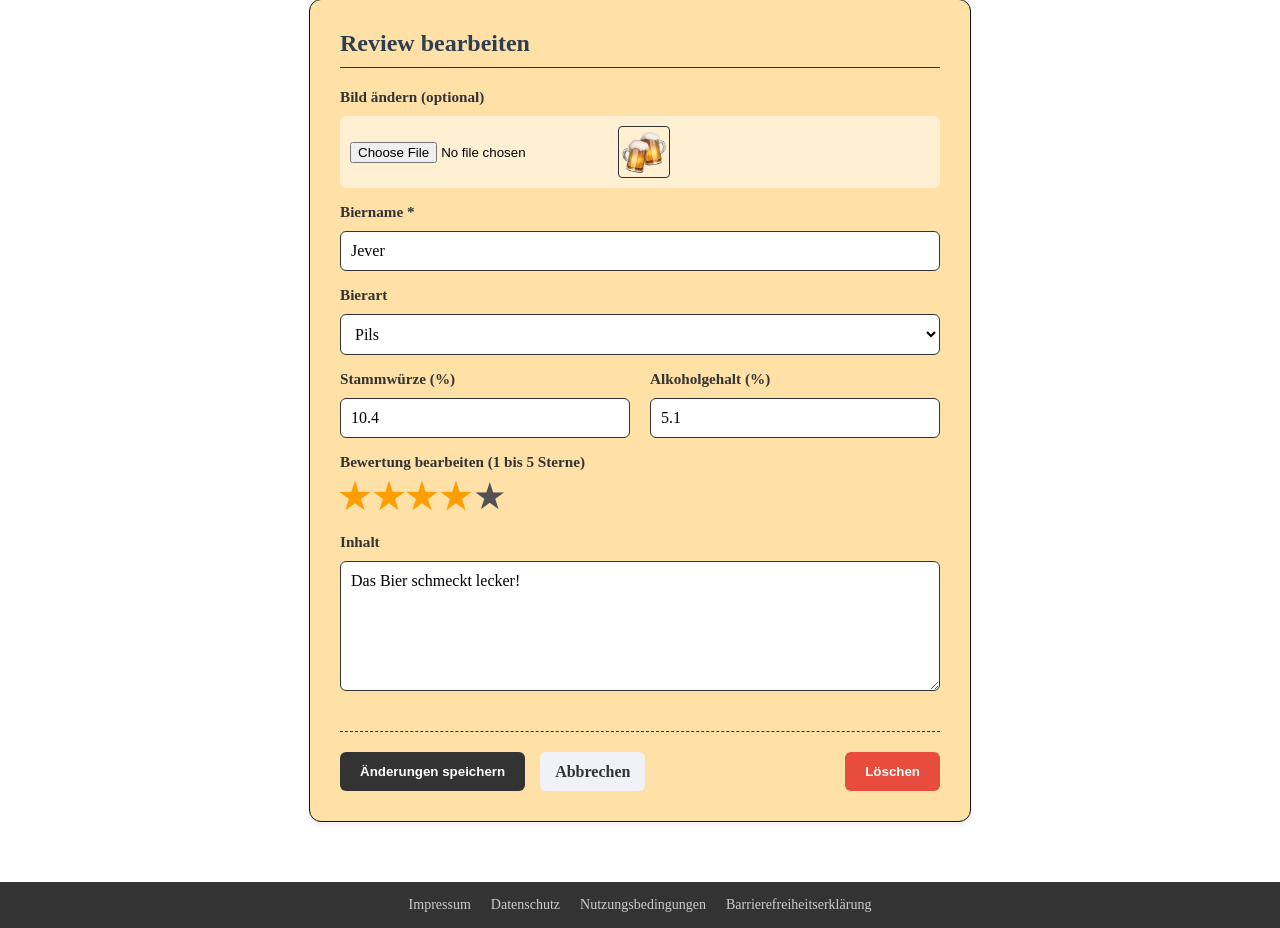
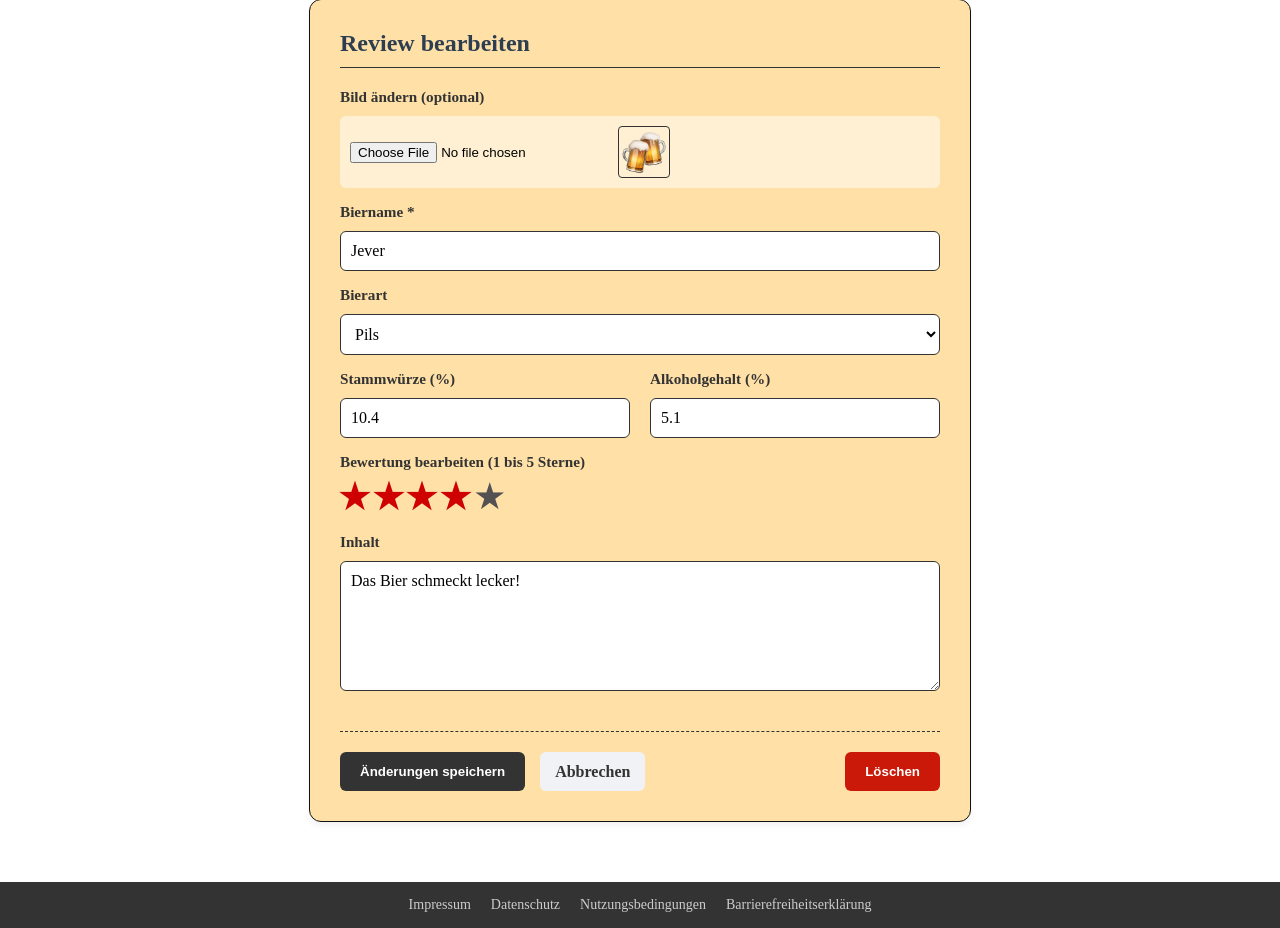
Before and after one commit to Justus-Koch/Webprogrammierung_BierWebsite, a PHP site: page /edit-review.html in a window 1280 px wide. Shown: the part 61-989 px from the top of the page. Run offline with PHP 8.4, Linux system fonts and the light colour scheme.

Commit message:
barrierefreiheit

```diff
--- a/css/components.css
+++ b/css/components.css
@@ -473,7 +473,6 @@ fieldset legend {
 }
 
 .btn-submit, .btn-delete {
-  background-color: #333;
   color: white;
   border: none;
   padding: 12px 20px;
@@ -485,8 +484,12 @@ fieldset legend {
   text-align: center;
 }
 
+.btn-submit {
+  background-color: #333;
+}
+
 .btn-delete {
-  background-color: #e74c3c;
+  background-color: #ca1908;
   margin-top: 10px;
 }
 
@@ -521,7 +524,7 @@ fieldset legend {
 .star-rating-accessible label:has(~ input:checked),
 .star-rating-accessible label:hover,
 .star-rating-accessible label:has(~ label:hover) {
-  color: #ff9e00;
+  color: #cf0000;
   transform: scale(1.1);
 }
 
```
